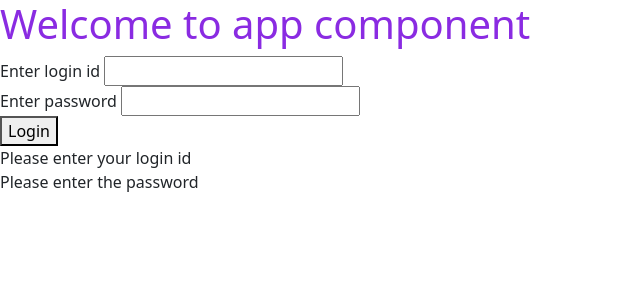
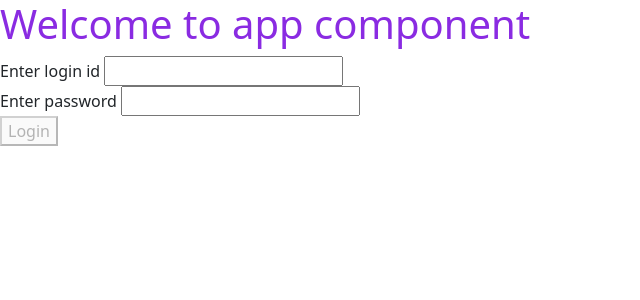
Before and after one commit to mahjabeen-a/Angular-demo, an Angular app: page / in a window 1280 px wide. Shown: the top 300 px of the page, without its empty margins (0-640 px from the left). Built offline with nearby package versions, Linux system fonts and the light colour scheme.

Commit message:
disable in login button and touched field - errors

```diff
--- a/src/app/login/login.component.html
+++ b/src/app/login/login.component.html
@@ -13,12 +13,12 @@
  <form #loginForm = "ngForm" (ngSubmit) = "loginSubmit2(loginForm)" novalidate>
     Enter login id <input type = "text" name = "loginId" ngModel #loginId = ngModel required minlength="2" maxlength="10"><br/>
     Enter password <input type = "password" name = "password" ngModel #password = ngModel required minlength="2" maxlength="10"><br/>
-    <button (click) = 'loginSubmit()'>Login</button>
+    <button [disabled] = "!loginForm.valid">Login</button>
 </form>
 
 <div>
-    <div *ngIf = "loginId.errors?.required">Please enter your login id</div>
-    <div *ngIf = "password.errors?.required">Please enter the password</div>
+    <div *ngIf = "loginId.errors?.required && loginId.touched">Please enter your login id</div>
+    <div *ngIf = "password.errors?.required && password.touched">Please enter the password</div>
     <div *ngIf = "loginId.errors?.minlength">Please enter minimum 2 chars in the loginId</div>
     <div *ngIf = "password.errors?.minlength">Please enter minimum 2 chars in the password</div>
 
```
